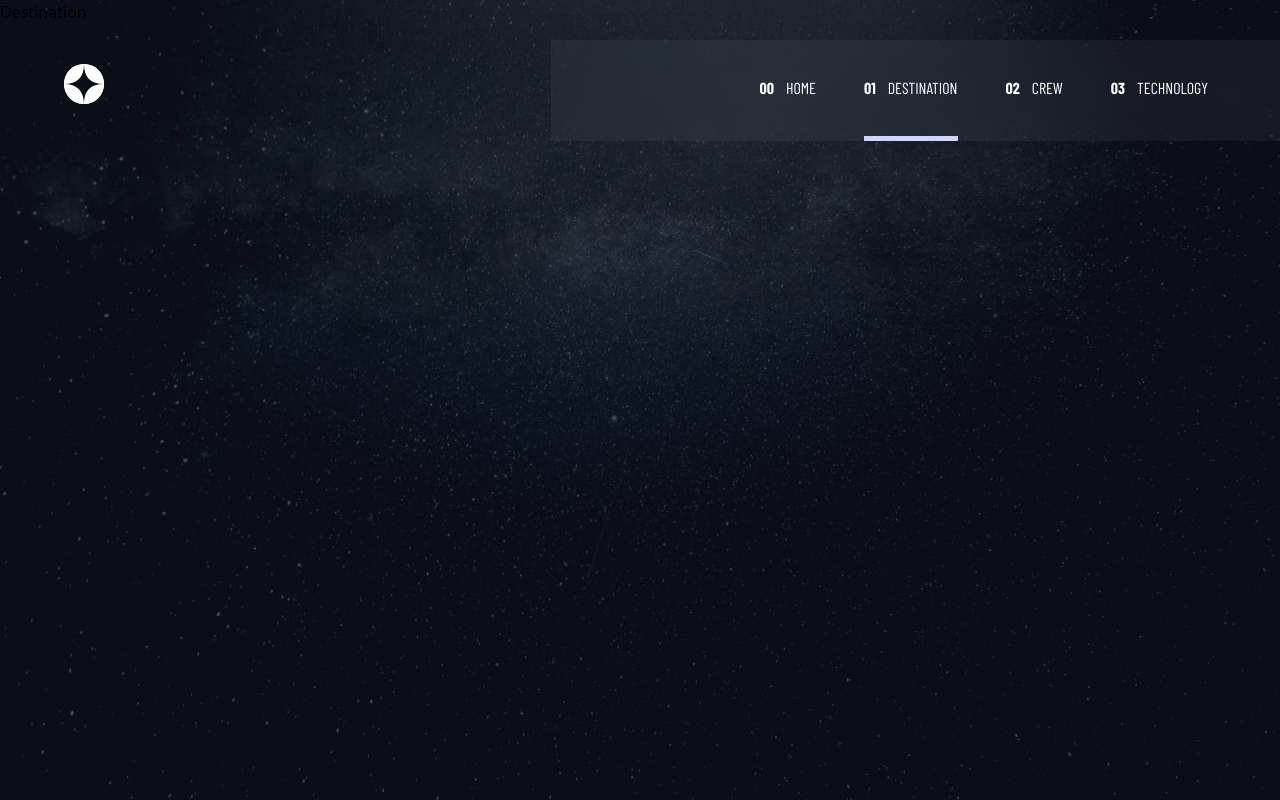
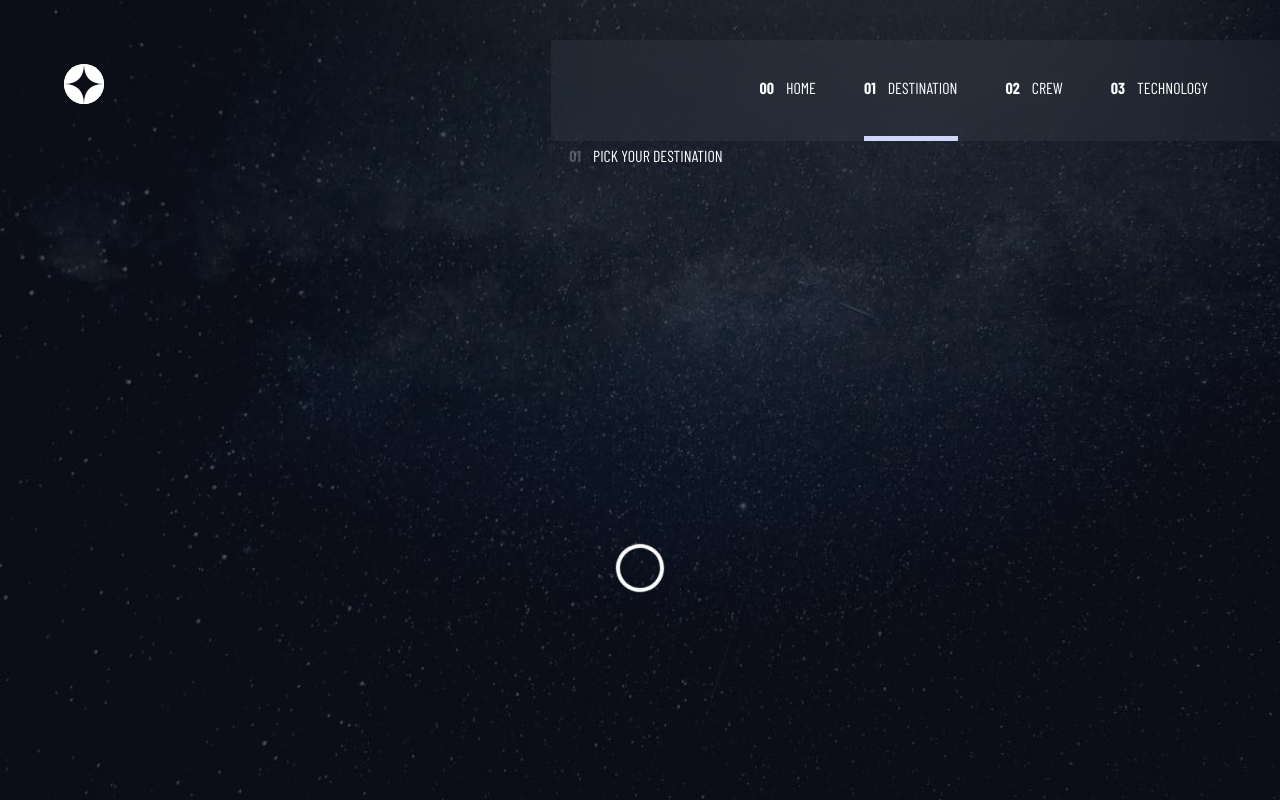
Before and after one commit to Mikwuegbu/spaceTourism, a React (Vite) app: page /destination in a window 1280 px wide. Shown: the top 800 px of the page. Built offline with nearby package versions, Linux system fonts and the light colour scheme; a web font is replaced by a local one.

Commit message:
fixed error

```diff
--- a/src/components/Navbar.jsx
+++ b/src/components/Navbar.jsx
@@ -7,7 +7,7 @@ const Navbar = () => {
 
 	return (
 		<nav className="">
-			<div className="fixed z-10 top-0 left-0 right-0 flex justify-between px-6 md:px-0 lg:py-10 bg-veryDarkNavy bg-opacity-80 md:bg-opacity-0">
+			<div className="fixed z-10 top-0 left-0 right-0 flex justify-between px-6 md:px-0 lg:py-10 bg-veryDarkNavy bg-opacity-30 md:bg-opacity-0">
 				<div className="md:hidden absolute inset-0 backdrop-blur-sm -z-10"></div>
 				<div className="flex ">
 					<Link
@@ -69,7 +69,7 @@ const Navbar = () => {
 					className="md:hidden"
 				>
 					<img
-						src={!toggle && iconhamburger}
+						src={!toggle ? iconhamburger : undefined}
 						alt=""
 						className={`w-6 h-5 ${toggle ? 'hidden' : 'block'}`}
 					/>
@@ -87,7 +87,7 @@ const Navbar = () => {
 					<div>
 						<button onClick={() => setToggle((prev) => !prev)}>
 							<img
-								src={toggle && iconclose}
+								src={toggle ? iconclose : undefined}
 								alt={iconclose}
 								className="w-6 h-5 absolute right-6 top-8"
 							/>
--- a/src/pages/Crew.jsx
+++ b/src/pages/Crew.jsx
@@ -1,9 +1,12 @@
-import React from 'react';
-
 const Crew = () => {
 	return (
 		<div className="bg-bgMobileCrew md:bg-bgTabletCrew lg:bg-bgDesktopCrew min-h-screen bg-cover">
-			Crew
+			<div className="pt-36 px-3 text-white">
+				<div className="font-balowCondensed text-center text-base font-normal text-white">
+					<span className="font-bold opacity-25 px-3">02</span>
+					MEET YOUR CREW
+				</div>
+			</div>
 		</div>
 	);
 };
--- a/src/pages/Destination.jsx
+++ b/src/pages/Destination.jsx
@@ -1,9 +1,23 @@
-import React from 'react';
+import data from '../data.json';
 
 const Destination = () => {
 	return (
 		<div className="bg-bgMobileDestination bg-cover min-h-screen md:bg-bgTabletDestination lg:bg-bgDesktopDestination">
-			Destination
+			<div className="pt-36 px-3 text-white">
+				<div className="font-balowCondensed text-center text-base font-normal text-white">
+					<span className="font-bold opacity-25 px-3">01</span>
+					PICK YOUR DESTINATION
+				</div>
+				{
+					<div className="flex justify-center items-center h-screen">
+						<div className="animate-spin rounded-full h-12 w-12 border-4 border-white">
+							{data.destinations.map((destination) =>
+								console.log(destination.travel)
+							)}
+						</div>
+					</div>
+				}
+			</div>
 		</div>
 	);
 };
--- a/src/pages/Technology.jsx
+++ b/src/pages/Technology.jsx
@@ -1,9 +1,12 @@
-import React from 'react';
-
 const Technology = () => {
 	return (
 		<div className="bg-bgMobileTechnology md:bg-bgTabletTechnology lg:bg-bgDesktopTechnology min-h-screen bg bg-cover">
-			Technology
+			<div className="pt-36 px-3 text-white">
+				<div className="font-balowCondensed text-center text-base font-normal text-white">
+					<span className="font-bold opacity-25 px-3">03</span>
+					SPACE LAUNCH 101
+				</div>
+			</div>
 		</div>
 	);
 };
```
Also changed, not shown: 1 other file (tests, documents, lock files or other folders).
